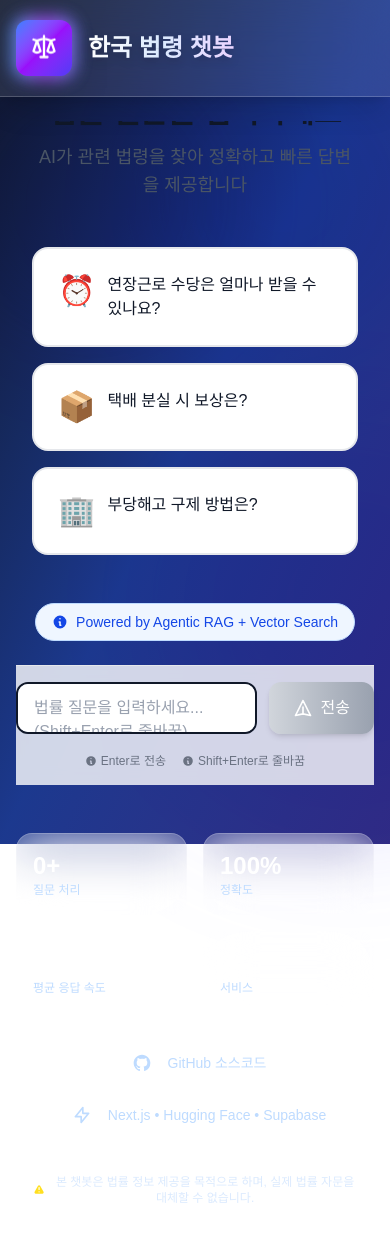
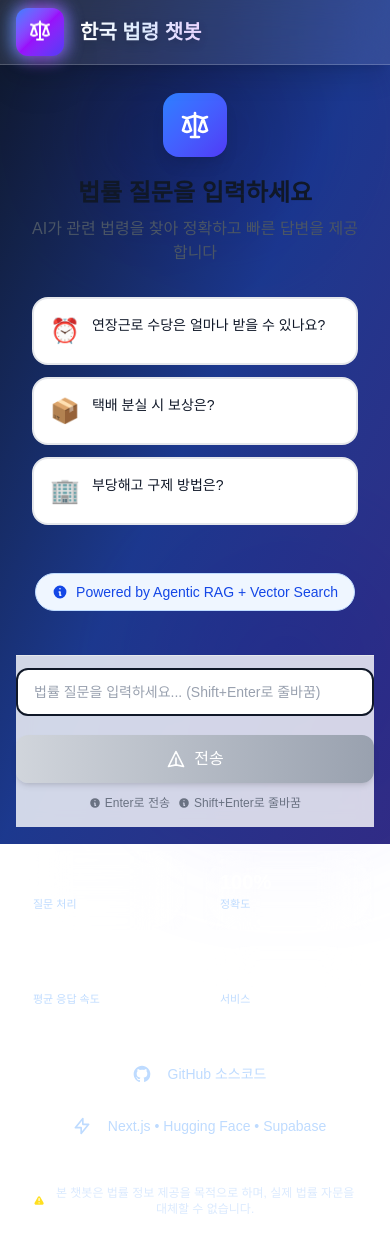
Before and after one commit to Geundol222/lawbot-kr, a Next.js app in the folder frontend/: page / in a window 390 px wide. Shown: the top 1252 px of the page. Built offline with nearby package versions, Linux system fonts and the light colour scheme.

Commit message:
fix: fix ui layout

```diff
--- a/frontend/src/app/page.tsx
+++ b/frontend/src/app/page.tsx
@@ -6,33 +6,33 @@ import { useStats } from '@/contexts/StatsContext';
 export default function Home() {
   const { stats } = useStats();
   return (
-    <main className="relative min-h-screen overflow-hidden">
+    <main className="relative min-h-screen overflow-hidden flex flex-col">
       {/* Animated Background */}
       <div className="fixed inset-0 bg-gradient-to-br from-slate-900 via-blue-900 to-indigo-900">
         {/* Animated gradient orbs */}
-        <div className="absolute top-0 left-1/4 w-96 h-96 bg-blue-500/30 rounded-full mix-blend-multiply filter blur-3xl opacity-70 animate-blob"></div>
-        <div className="absolute top-0 right-1/4 w-96 h-96 bg-purple-500/30 rounded-full mix-blend-multiply filter blur-3xl opacity-70 animate-blob animation-delay-2000"></div>
-        <div className="absolute bottom-0 left-1/3 w-96 h-96 bg-indigo-500/30 rounded-full mix-blend-multiply filter blur-3xl opacity-70 animate-blob animation-delay-4000"></div>
+        <div className="absolute top-0 left-1/4 w-64 h-64 sm:w-80 sm:h-80 md:w-96 md:h-96 bg-blue-500/30 rounded-full mix-blend-multiply filter blur-3xl opacity-60 md:opacity-70 animate-blob"></div>
+        <div className="absolute top-0 right-1/4 w-64 h-64 sm:w-80 sm:h-80 md:w-96 md:h-96 bg-purple-500/30 rounded-full mix-blend-multiply filter blur-3xl opacity-60 md:opacity-70 animate-blob animation-delay-2000"></div>
+        <div className="absolute bottom-0 left-1/3 w-64 h-64 sm:w-80 sm:h-80 md:w-96 md:h-96 bg-indigo-500/30 rounded-full mix-blend-multiply filter blur-3xl opacity-60 md:opacity-70 animate-blob animation-delay-4000"></div>
       </div>
 
       {/* Content */}
-      <div className="relative z-10">
+      <div className="relative z-10 flex flex-col h-full">
         {/* 헤더 */}
-        <header className="backdrop-blur-xl bg-white/10 border-b border-white/20 shadow-xl">
-          <div className="max-w-7xl mx-auto px-4 sm:px-6 lg:px-8 py-5">
+        <header className="flex-shrink-0 backdrop-blur-xl bg-white/10 border-b border-white/20 shadow-xl">
+          <div className="max-w-6xl mx-auto px-4 sm:px-6 lg:px-8 py-2 sm:py-3 lg:py-5">
             <div className="flex items-center justify-between">
               {/* 로고 및 타이틀 */}
               <div className="flex items-center space-x-4">
                 <div className="relative group">
                   <div className="absolute -inset-1 bg-gradient-to-r from-blue-400 via-purple-500 to-indigo-400 rounded-2xl blur opacity-75 group-hover:opacity-100 transition duration-1000 group-hover:duration-200 animate-pulse-slow"></div>
-                  <div className="relative flex items-center justify-center w-14 h-14 bg-gradient-to-br from-blue-500 via-purple-600 to-indigo-600 rounded-xl shadow-2xl">
-                    <svg className="w-7 h-7 text-white animate-float" fill="none" stroke="currentColor" viewBox="0 0 24 24">
+                  <div className="relative flex items-center justify-center w-12 h-12 sm:w-14 sm:h-14 bg-gradient-to-br from-blue-500 via-purple-600 to-indigo-600 rounded-xl shadow-2xl">
+                    <svg className="w-6 h-6 sm:w-7 sm:h-7 text-white animate-float" fill="none" stroke="currentColor" viewBox="0 0 24 24">
                       <path strokeLinecap="round" strokeLinejoin="round" strokeWidth={2} d="M3 6l3 1m0 0l-3 9a5.002 5.002 0 006.001 0M6 7l3 9M6 7l6-2m6 2l3-1m-3 1l-3 9a5.002 5.002 0 006.001 0M18 7l3 9m-3-9l-6-2m0-2v2m0 16V5m0 16H9m3 0h3" />
                     </svg>
                   </div>
                 </div>
                 <div>
-                  <h1 className="text-2xl font-black bg-gradient-to-r from-white via-blue-100 to-purple-200 bg-clip-text text-transparent drop-shadow-lg">
+                  <h1 className="text-xl sm:text-2xl font-black bg-gradient-to-r from-white via-blue-100 to-purple-200 bg-clip-text text-transparent drop-shadow-lg">
                     한국 법령 챗봇
                   </h1>
                   <p className="text-sm text-blue-200/90 hidden sm:block font-medium">
@@ -78,32 +78,32 @@ export default function Home() {
         </header>
 
         {/* 메인 컨텐츠 */}
-        <div className="pt-6">
+        <div className="flex-1 overflow-hidden pt-4 sm:pt-6">
           <ChatInterface />
         </div>
 
         {/* 푸터 - 더 화려하게 */}
-        <footer className="mt-12 pb-8">
-          <div className="max-w-7xl mx-auto px-4">
+        <footer className="flex-shrink-0 pb-8 pt-6">
+          <div className="max-w-6xl mx-auto px-4 sm:px-6">
             {/* Stats */}
             <div className="grid grid-cols-2 md:grid-cols-4 gap-4 mb-8">
               <div className="backdrop-blur-xl bg-white/10 rounded-2xl p-4 border border-white/20 hover:bg-white/20 transition-all duration-300">
-                <div className="text-2xl font-bold text-white">{stats.totalQuestions}+</div>
-                <div className="text-xs text-blue-200">질문 처리</div>
+                <div className="text-xl sm:text-2xl font-bold text-white">{stats.totalQuestions}+</div>
+                <div className="text-[11px] sm:text-xs text-blue-200">질문 처리</div>
               </div>
               <div className="backdrop-blur-xl bg-white/10 rounded-2xl p-4 border border-white/20 hover:bg-white/20 transition-all duration-300">
-                <div className="text-2xl font-bold text-white">{Math.round(stats.successRate)}%</div>
-                <div className="text-xs text-blue-200">정확도</div>
+                <div className="text-xl sm:text-2xl font-bold text-white">{Math.round(stats.successRate)}%</div>
+                <div className="text-[11px] sm:text-xs text-blue-200">정확도</div>
               </div>
               <div className="backdrop-blur-xl bg-white/10 rounded-2xl p-4 border border-white/20 hover:bg-white/20 transition-all duration-300">
-                <div className="text-2xl font-bold text-white">
+                <div className="text-xl sm:text-2xl font-bold text-white">
                   {stats.averageResponseTime > 0 ? `${stats.averageResponseTime.toFixed(1)}s` : '< 3s'}
                 </div>
-                <div className="text-xs text-blue-200">평균 응답 속도</div>
+                <div className="text-[11px] sm:text-xs text-blue-200">평균 응답 속도</div>
               </div>
               <div className="backdrop-blur-xl bg-white/10 rounded-2xl p-4 border border-white/20 hover:bg-white/20 transition-all duration-300">
-                <div className="text-2xl font-bold text-white">24/7</div>
-                <div className="text-xs text-blue-200">서비스</div>
+                <div className="text-xl sm:text-2xl font-bold text-white">24/7</div>
+                <div className="text-[11px] sm:text-xs text-blue-200">서비스</div>
               </div>
             </div>
 
--- a/frontend/src/components/ChatInterface.tsx
+++ b/frontend/src/components/ChatInterface.tsx
@@ -16,12 +16,26 @@ export default function ChatInterface() {
   const [loading, setLoading] = useState(false);
   const [sessionId] = useState(`session-${Date.now()}`);
   const messagesEndRef = useRef<HTMLDivElement>(null);
+  const messagesContainerRef = useRef<HTMLDivElement>(null);
   const { updateStats } = useStats();
+  const [shouldAutoScroll, setShouldAutoScroll] = useState(true);
 
-  // 메시지 자동 스크롤
+  // 사용자가 스크롤했는지 감지
+  const handleScroll = () => {
+    if (!messagesContainerRef.current) return;
+
+    const { scrollTop, scrollHeight, clientHeight } = messagesContainerRef.current;
+    const isNearBottom = scrollHeight - scrollTop - clientHeight < 100;
+
+    setShouldAutoScroll(isNearBottom);
+  };
+
+  // 메시지 자동 스크롤 (사용자가 아래에 있을 때만)
   useEffect(() => {
-    messagesEndRef.current?.scrollIntoView({ behavior: 'smooth' });
-  }, [messages]);
+    if (shouldAutoScroll) {
+      messagesEndRef.current?.scrollIntoView({ behavior: 'smooth' });
+    }
+  }, [messages, shouldAutoScroll]);
 
   const handleSubmit = async (e: React.FormEvent) => {
     e.preventDefault();
@@ -81,40 +95,44 @@ export default function ChatInterface() {
   };
 
   return (
-    <div className="flex flex-col h-[calc(100vh-180px)] max-w-6xl mx-auto px-4 sm:px-6 lg:px-8">
+    <div className="flex flex-col h-full max-w-5xl lg:max-w-6xl mx-auto px-4 sm:px-6 lg:px-8">
       {/* 메시지 영역 */}
-      <div className="flex-1 overflow-y-auto mb-6 space-y-6 py-4">
+      <div
+        ref={messagesContainerRef}
+        onScroll={handleScroll}
+        className="flex-1 overflow-y-auto mb-4 sm:mb-6 space-y-4 sm:space-y-6 py-3 sm:py-4"
+      >
         {messages.length === 0 && (
           <div className="flex flex-col items-center justify-center h-full text-center px-4">
             {/* Welcome Section */}
-            <div className="mb-12 animate-fade-in">
-              <div className="inline-flex items-center justify-center w-20 h-20 bg-gradient-to-br from-blue-500 to-indigo-600 rounded-2xl shadow-lg mb-6">
-                <svg className="w-10 h-10 text-white" fill="none" stroke="currentColor" viewBox="0 0 24 24">
+            <div className="mb-8 sm:mb-12 animate-fade-in">
+              <div className="inline-flex items-center justify-center w-16 h-16 sm:w-20 sm:h-20 bg-gradient-to-br from-blue-500 to-indigo-600 rounded-2xl shadow-lg mb-5 sm:mb-6">
+                <svg className="w-8 h-8 sm:w-10 sm:h-10 text-white" fill="none" stroke="currentColor" viewBox="0 0 24 24">
                   <path strokeLinecap="round" strokeLinejoin="round" strokeWidth={2} d="M3 6l3 1m0 0l-3 9a5.002 5.002 0 006.001 0M6 7l3 9M6 7l6-2m6 2l3-1m-3 1l-3 9a5.002 5.002 0 006.001 0M18 7l3 9m-3-9l-6-2m0-2v2m0 16V5m0 16H9m3 0h3" />
                 </svg>
               </div>
-              <h2 className="text-3xl font-bold text-gray-900 mb-3">
+              <h2 className="text-2xl sm:text-3xl font-bold text-gray-900 mb-2 sm:mb-3">
                 법률 질문을 입력하세요
               </h2>
-              <p className="text-lg text-gray-600 max-w-2xl mx-auto">
+              <p className="text-base sm:text-lg text-gray-600 max-w-2xl mx-auto">
                 AI가 관련 법령을 찾아 정확하고 빠른 답변을 제공합니다
               </p>
             </div>
 
             {/* Example Questions */}
-            <div className="grid grid-cols-1 md:grid-cols-3 gap-4 w-full max-w-4xl">
+            <div className="grid grid-cols-1 md:grid-cols-3 gap-3 sm:gap-4 w-full max-w-4xl">
               {exampleQuestions.map((example, idx) => (
                 <button
                   key={idx}
                   onClick={() => handleExampleClick(example.query)}
-                  className="group relative p-6 bg-white border-2 border-gray-200 rounded-2xl hover:border-blue-400 hover:shadow-lg transition-all duration-300 text-left"
+                  className="group relative p-4 sm:p-6 bg-white border-2 border-gray-200 rounded-2xl hover:border-blue-400 hover:shadow-lg transition-all duration-300 text-left"
                 >
                   <div className="flex items-start space-x-3">
-                    <span className="text-3xl group-hover:scale-110 transition-transform duration-300">
+                    <span className="text-2xl sm:text-3xl group-hover:scale-110 transition-transform duration-300">
                       {example.icon}
                     </span>
                     <div className="flex-1">
-                      <p className="text-gray-900 font-medium group-hover:text-blue-600 transition-colors">
+                      <p className="text-gray-900 font-medium text-sm sm:text-base group-hover:text-blue-600 transition-colors">
                         {example.text}
                       </p>
                     </div>
@@ -144,13 +162,13 @@ export default function ChatInterface() {
             className={`flex ${msg.role === 'user' ? 'justify-end' : 'justify-start'} animate-slide-in`}
           >
             <div
-              className={`flex items-start space-x-3 max-w-[85%] ${
+              className={`flex items-start space-x-3 max-w-[90%] sm:max-w-[85%] ${
                 msg.role === 'user' ? 'flex-row-reverse space-x-reverse' : ''
               }`}
             >
               {/* Avatar */}
               <div
-                className={`flex-shrink-0 w-10 h-10 rounded-full flex items-center justify-center shadow-md ${
+                className={`flex-shrink-0 w-9 h-9 sm:w-10 sm:h-10 rounded-full flex items-center justify-center shadow-md ${
                   msg.role === 'user'
                     ? 'bg-gradient-to-br from-blue-500 to-indigo-600'
                     : 'bg-gradient-to-br from-gray-700 to-gray-900'
@@ -187,7 +205,7 @@ export default function ChatInterface() {
                         </span>
                       )}
                     </div>
-                    <div className="whitespace-pre-wrap leading-relaxed text-gray-900">
+                    <div className="whitespace-pre-wrap leading-relaxed text-gray-900 text-sm sm:text-base">
                       {msg.content}
                     </div>
                   </div>
@@ -228,8 +246,8 @@ export default function ChatInterface() {
       </div>
 
       {/* 입력 영역 */}
-      <div className="border-t border-gray-200 pt-4 pb-4 bg-white/80 backdrop-blur-sm">
-        <form onSubmit={handleSubmit} className="flex gap-3 items-start">
+      <div className="border-t border-gray-200 pt-3 sm:pt-4 pb-4 bg-white/80 backdrop-blur-sm">
+        <form onSubmit={handleSubmit} className="flex flex-col sm:flex-row gap-3 items-stretch sm:items-start">
           <div className="flex-1 relative">
             <textarea
               value={input}
@@ -242,10 +260,10 @@ export default function ChatInterface() {
               }}
               placeholder="법률 질문을 입력하세요... (Shift+Enter로 줄바꿈)"
               rows={1}
-              className="w-full px-4 py-3 pr-12 border-2 border-gray-900 bg-white rounded-xl focus:outline-none focus:ring-2 focus:ring-blue-500 focus:border-transparent resize-none transition-all duration-200 text-gray-900 placeholder-gray-400"
+              className="w-full px-4 py-3 pr-12 border-2 border-gray-900 bg-white rounded-xl focus:outline-none focus:ring-2 focus:ring-blue-500 focus:border-transparent resize-none transition-all duration-200 text-gray-900 placeholder-gray-400 text-sm sm:text-base"
               disabled={loading}
               style={{
-                minHeight: '52px',
+                minHeight: '48px',
                 maxHeight: '120px',
               }}
             />
@@ -264,7 +282,7 @@ export default function ChatInterface() {
           <button
             type="submit"
             disabled={loading || !input.trim()}
-            className="h-[52px] px-6 bg-gradient-to-r from-blue-500 to-indigo-600 text-white rounded-xl hover:from-blue-600 hover:to-indigo-700 disabled:from-gray-300 disabled:to-gray-400 disabled:cursor-not-allowed transition-all duration-200 shadow-md hover:shadow-lg flex items-center justify-center space-x-2 font-medium flex-shrink-0"
+            className="h-[48px] sm:h-[52px] px-5 sm:px-6 bg-gradient-to-r from-blue-500 to-indigo-600 text-white rounded-xl hover:from-blue-600 hover:to-indigo-700 disabled:from-gray-300 disabled:to-gray-400 disabled:cursor-not-allowed transition-all duration-200 shadow-md hover:shadow-lg flex items-center justify-center space-x-2 font-medium flex-shrink-0 w-full sm:w-auto"
           >
             {loading ? (
               <>
@@ -286,7 +304,7 @@ export default function ChatInterface() {
         </form>
 
         {/* Tips */}
-        <div className="mt-3 flex items-center justify-center text-xs text-gray-500 space-x-4">
+        <div className="mt-3 flex flex-wrap items-center justify-center text-xs text-gray-500 gap-2 sm:gap-4">
           <span className="flex items-center">
             <svg className="w-3 h-3 mr-1" fill="currentColor" viewBox="0 0 20 20">
               <path fillRule="evenodd" d="M18 10a8 8 0 11-16 0 8 8 0 0116 0zm-7-4a1 1 0 11-2 0 1 1 0 012 0zM9 9a1 1 0 000 2v3a1 1 0 001 1h1a1 1 0 100-2v-3a1 1 0 00-1-1H9z" clipRule="evenodd" />
```
